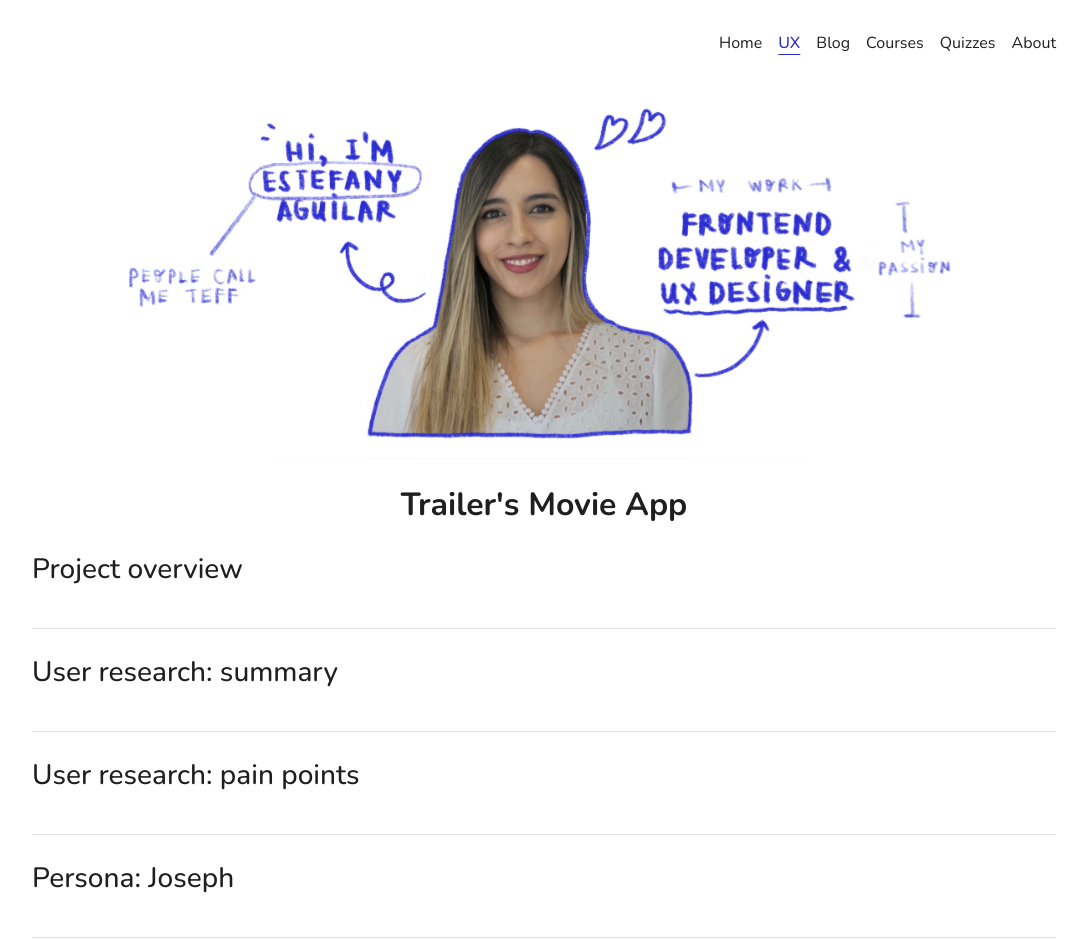
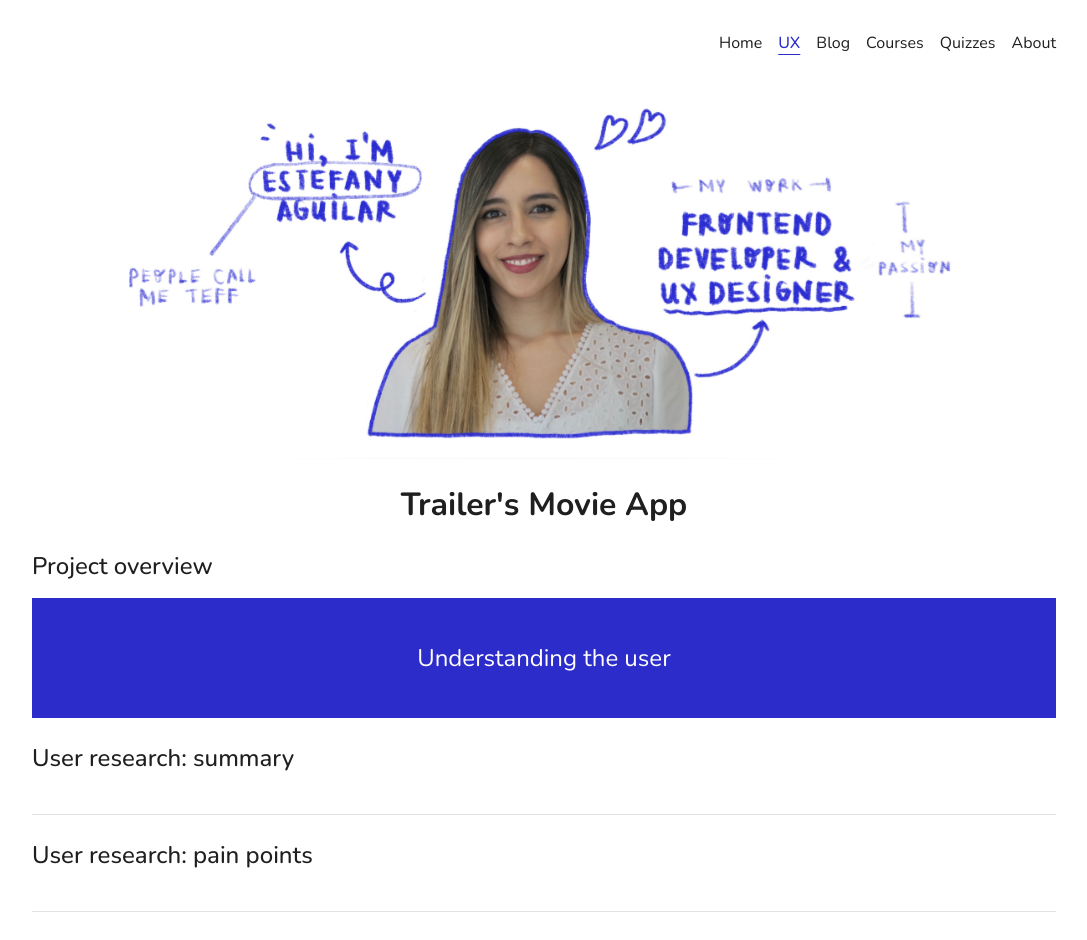
Before and after one commit to teffcode/teffcode-portfolio, a React (Vite) app: page /ux/case-study-trailers-movie-app in a window 1280 px wide. Shown: the top 940 px of the page, without its empty margins (96-1183 px from the left). Built offline with nearby package versions, Linux system fonts and the light colour scheme.

Commit message:
add: section card base styles

```diff
--- a/src/Pages/CaseStudyTrailersMovieApp/index.jsx
+++ b/src/Pages/CaseStudyTrailersMovieApp/index.jsx
@@ -31,6 +31,7 @@ const CaseStudyTrailersMovieApp = () => {
             key={index}
             mainTitle={case_study.main_title}
             overviewTitle={case_study.overview.title}
+            empathizingTitle={case_study.empathizing.title}
             empathizingUserResearchSummaryTitle={case_study.empathizing.user_research_summary.title}
             empathizingUserResearchPainPointsTitle={case_study.empathizing.user_research_pain_points.title}
             empathizingUserPersonaTitle={case_study.empathizing.user_persona.title}
--- a/src/Templates/CaseStudy/Components/SectionCard/index.css
+++ b/src/Templates/CaseStudy/Components/SectionCard/index.css
@@ -0,0 +1,16 @@
+.section-card {
+  background-color: var(--blue);
+  margin-bottom: 24px;
+  padding: 24px;
+  display: flex;
+  justify-content: center;
+  color: white;
+}
+
+.section-card__title {
+  font-weight: 300;
+  font-size: 24px;
+  @media (max-width: 780px) {
+    font-size: 16px;
+  }
+}
--- a/src/Templates/CaseStudy/Components/SectionTitle/index.css
+++ b/src/Templates/CaseStudy/Components/SectionTitle/index.css
@@ -1,9 +1,9 @@
 .section-title {
   color: var(--black);
   font-weight: 500;
-  font-size: 28px;
+  font-size: 24px;
   margin: 0 0 16px;
   @media (max-width: 780px) {
-    font-size: 20px;
+    font-size: 16px;
   }
 }
--- a/src/Templates/CaseStudy/index.css
+++ b/src/Templates/CaseStudy/index.css
@@ -1,4 +1,10 @@
 .case-study {
+  display: flex;
+  flex-direction: column;
+  width: 100%;
+}
+
+.case-study__section {
   display: flex;
   flex-direction: column;
   max-width: 1024px;
--- a/src/Templates/CaseStudy/index.jsx
+++ b/src/Templates/CaseStudy/index.jsx
@@ -1,11 +1,13 @@
 import './index.css'
 import MainTitle from './Components/MainTitle'
+import SectionCard from './Components/SectionCard'
 import SectionTitle from './Components/SectionTitle'
 import Divider from './Components/Divider'
 
 const CaseStudy = ({
   mainTitle,
   overviewTitle,
+  empathizingTitle,
   empathizingUserResearchSummaryTitle,
   empathizingUserResearchPainPointsTitle,
   empathizingUserPersonaTitle,
@@ -14,8 +16,11 @@ const CaseStudy = ({
   return (
     <div className='case-study'>
       <MainTitle text={mainTitle} />
+      <div className='case-study__section'>
         <SectionTitle text={overviewTitle} />
-      <Divider />
+      </div>
+      <SectionCard text={empathizingTitle} />
+      <div className='case-study__section'>
         <SectionTitle text={empathizingUserResearchSummaryTitle} />
         <Divider />
         <SectionTitle text={empathizingUserResearchPainPointsTitle} />
@@ -24,6 +29,7 @@ const CaseStudy = ({
         <Divider />
         <SectionTitle text={empathizingUserJourneyTitle} />
       </div>
+    </div>
   )
 }
 
```
Lines whose indentation alone changed are shown as unchanged.
